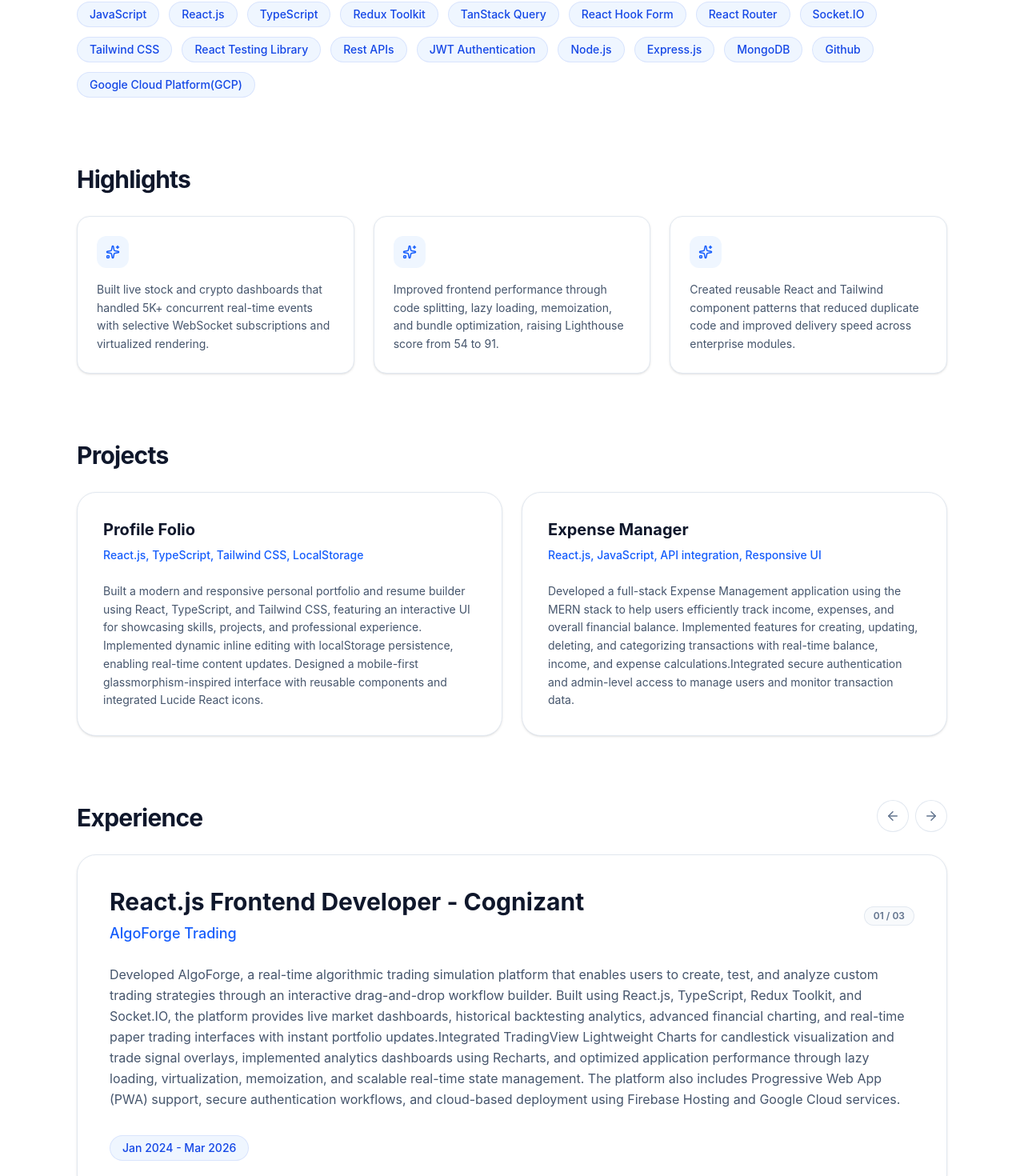
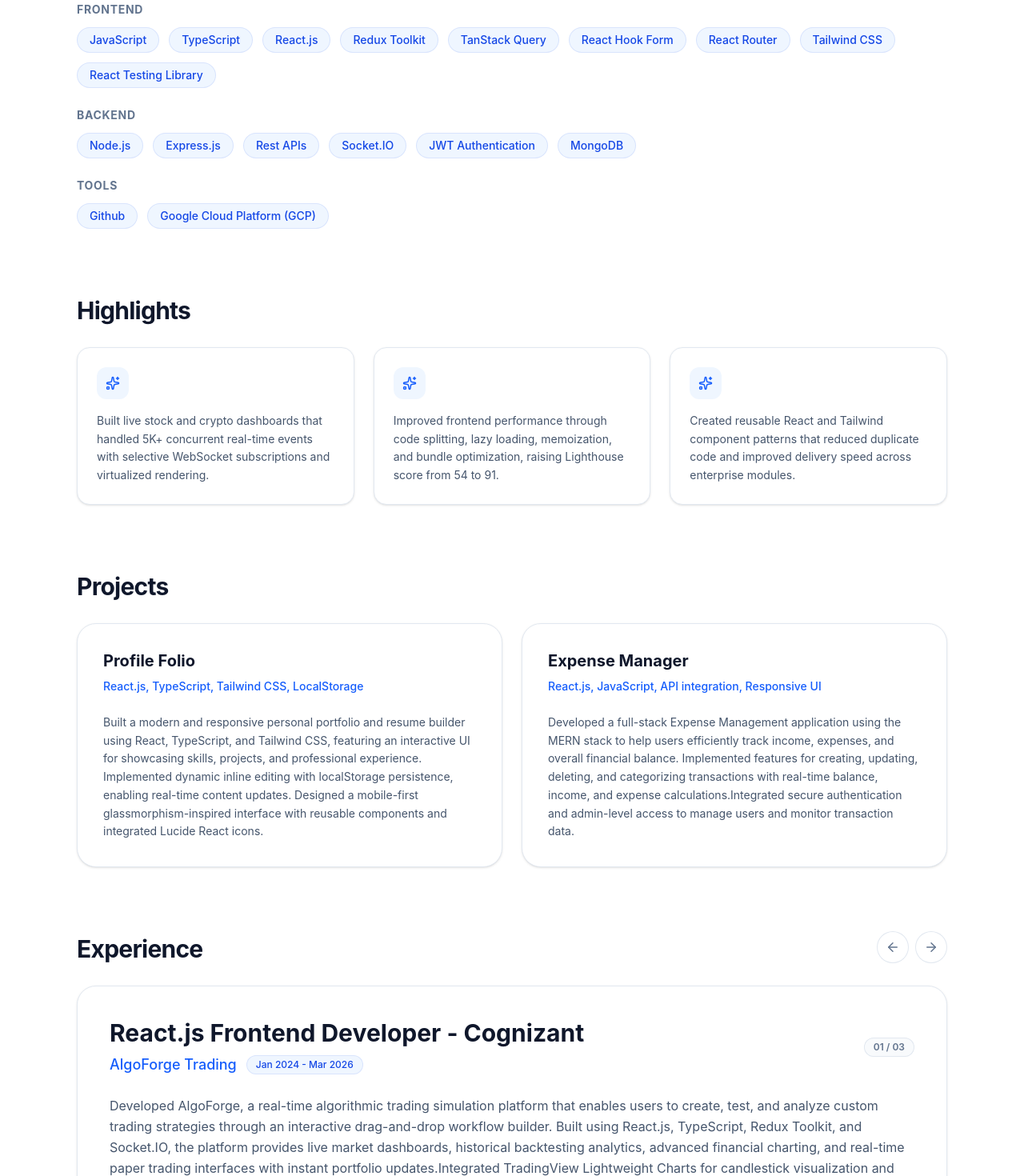
Before and after one commit to naveenbhairi/Profile, a React (Vite) app: page / in a window 1280 px wide. Shown: the part 1137-2607 px from the top of the page at 80% size. Built offline with nearby package versions, Linux system fonts and the light colour scheme.

Commit message:
Resolved merge conflicts0

```diff
--- a/src/App.tsx
+++ b/src/App.tsx
@@ -27,7 +27,7 @@ type Profile = {
   github: string;
   linkedin: string;
   website: string;
-  skills: string[];
+  skills: { category: string; items: string[] }[];
   highlights: string[];
   experience: Experience[];
   projects: Project[];
@@ -48,7 +48,7 @@ type Project = {
   detail: string;
 };
 
-const storageKey = "profiledata:v3";
+const storageKey = "profiledata:v4";
 
 const initialProfile: Profile = {
   name: "Naveen Bhairi",
@@ -63,23 +63,38 @@ const initialProfile: Profile = {
   linkedin: "https://www.linkedin.com/in/naveen-bhairi-09b60b147/",
   website: "https://naveenbhairi.github.io/Profile",
   skills: [
+    {
+      category: "Frontend",
+      items: [
         "JavaScript",
+        "TypeScript",
         "React.js",
-    "TypeScript",
         "Redux Toolkit",
         "TanStack Query",
         "React Hook Form",
         "React Router",
-    "Socket.IO",
         "Tailwind CSS",
         "React Testing Library",
-    "Rest APIs",
-    "JWT Authentication",
+      ],
+    },
+    {
+      category: "Backend",
+      items: [
         "Node.js",
         "Express.js",
+        "Rest APIs",
+        "Socket.IO",
+        "JWT Authentication",
         "MongoDB",
+      ],
+    },
+    {
+      category: "Tools",
+      items: [
         "Github",
-    "Google Cloud Platform(GCP)",
+        "Google Cloud Platform (GCP)",
+      ],
+    },
   ],
   highlights: [
     "Built live stock and crypto dashboards that handled 5K+ concurrent real-time events with selective WebSocket subscriptions and virtualized rendering.",
@@ -144,14 +159,14 @@ function App() {
   const [profileImageFailed, setProfileImageFailed] = useState(false);
   const [isMobileMenuOpen, setIsMobileMenuOpen] = useState(false);
 
-  const stats = useMemo(
-    () => [
+  const stats = useMemo(() => {
+    const skillsCount = profile.skills.reduce((acc, group) => acc + group.items.length, 0);
+    return [
       { value: "4+", label: "Years experience" },
       { value: `${profile.projects.length}+`, label: "Featured projects" },
-      { value: `${profile.skills.length}+`, label: "Tools mastered" },
-    ],
-    [profile.projects.length, profile.skills.length],
-  );
+      { value: `${skillsCount}+`, label: "Tools mastered" },
+    ];
+  }, [profile.projects.length, profile.skills]);
 
   const currentExperience =
     profile.experience[experiencePage] ?? profile.experience[0];
@@ -347,14 +362,23 @@ function App() {
           title="Tech Stack"
           id="skills"
         >
+          <div className="flex flex-col gap-6">
+            {profile.skills.map((skillGroup) => (
+              <div key={skillGroup.category}>
+                <h3 className="mb-3 text-sm font-bold uppercase tracking-wider text-slate-500">
+                  {skillGroup.category}
+                </h3>
                 <div className="flex flex-wrap gap-3">
-            {profile.skills.map((skill, index) => (
+                  {skillGroup.items.map((skill, index) => (
                     <span
                       className="inline-flex items-center rounded-full bg-blue-50 px-4 py-1.5 text-sm font-medium text-blue-700 ring-1 ring-inset ring-blue-700/10"
                       key={`${skill}-${index}`}
                     >
                       {skill}
                     </span>
+                  ))}
+                </div>
+              </div>
             ))}
           </div>
         </Panel>
@@ -443,10 +467,16 @@ function App() {
                       className="text-2xl font-bold text-slate-900 sm:text-3xl"
                       value={currentExperience.title}
                     />
+                <div className="mt-2 flex flex-wrap items-center gap-3">
                   <EditableText
-                      className="mt-2 text-lg font-medium text-blue-600"
+                    className="text-lg font-medium text-blue-600"
                     value={currentExperience.company}
                   />
+                  <EditableText
+                    className="inline-flex items-center rounded-full bg-blue-50 px-3 py-1 text-xs font-medium text-blue-700 ring-1 ring-inset ring-blue-700/10"
+                    value={currentExperience.period}
+                  />
+                </div>
                   </div>
                   <div className="inline-flex items-center rounded-full bg-slate-50 px-3 py-1 text-xs font-semibold text-slate-500 ring-1 ring-inset ring-slate-200">
                     {String(experiencePage + 1).padStart(2, "0")} /{" "}
@@ -457,12 +487,6 @@ function App() {
                   className="text-base leading-relaxed text-slate-600"
                   value={currentExperience.detail}
                 />
-                <div className="mt-8">
-                  <EditableText
-                    className="inline-flex items-center rounded-full bg-blue-50 px-4 py-1.5 text-sm font-medium text-blue-700 ring-1 ring-inset ring-blue-700/10"
-                    value={currentExperience.period}
-                  />
-                </div>
               </article>
 
               <div className="mt-5 flex justify-center gap-2">
```
Lines whose indentation alone changed are shown as unchanged.
